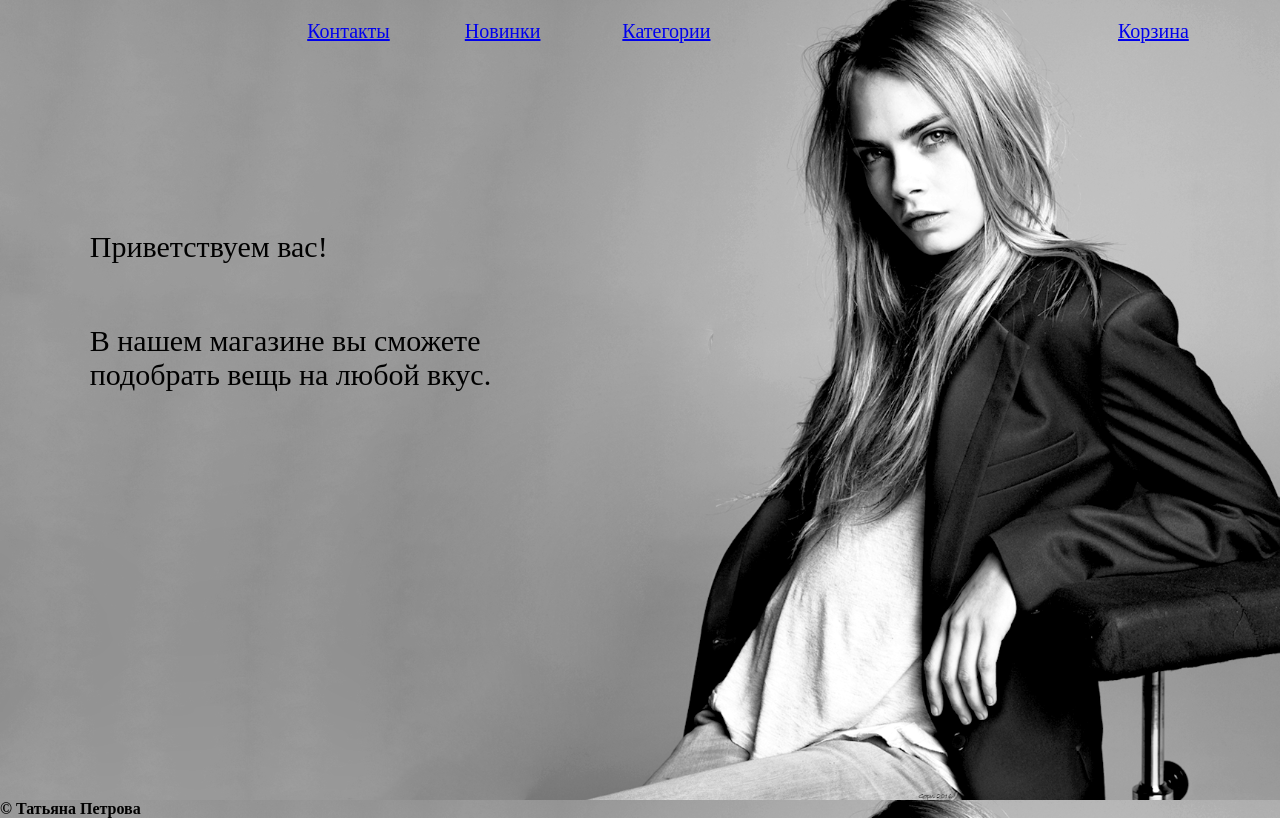
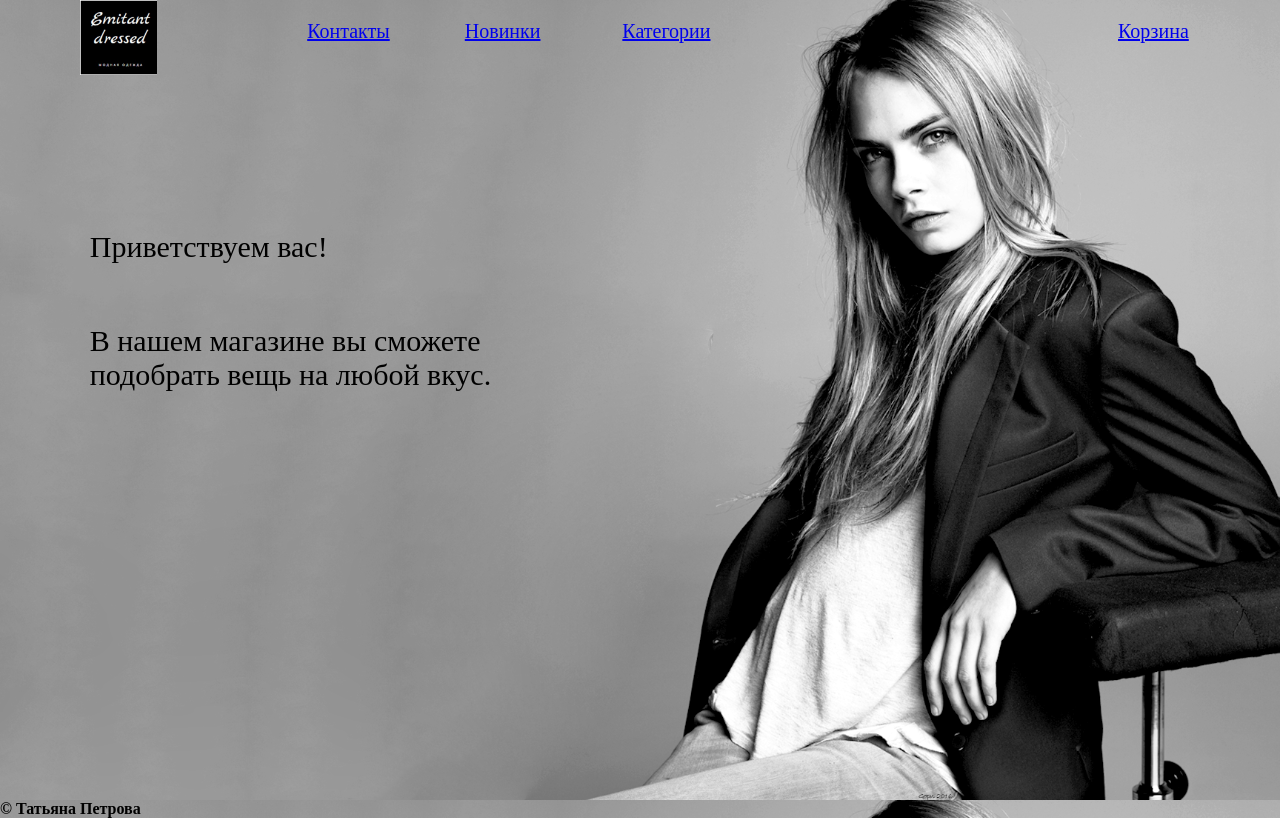
Before and after one commit to Yennefer-03/Yennefer-03.github.io, a plain HTML site: page index.html in a window 1280 px wide. Drawn offline with Linux system fonts and the light colour scheme.

Commit message:
Update kod.css

```diff
--- a/kod.css
+++ b/kod.css
@@ -71,7 +71,7 @@ header{
 
 .logo{
 	display:inline-block;
-	background-image: url(ss/s1.jpg);
+	background-image: url(s1.jpg);
 	background-size: cover;
 	position: absolute;
 	width:30%;
```
